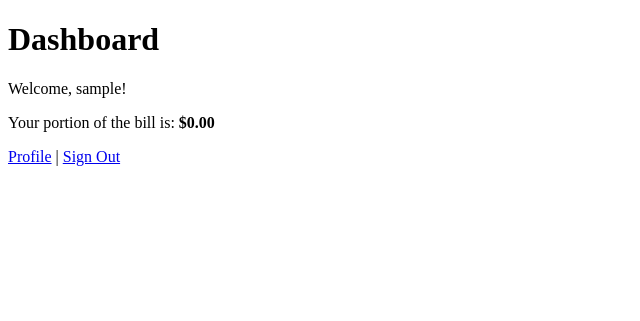
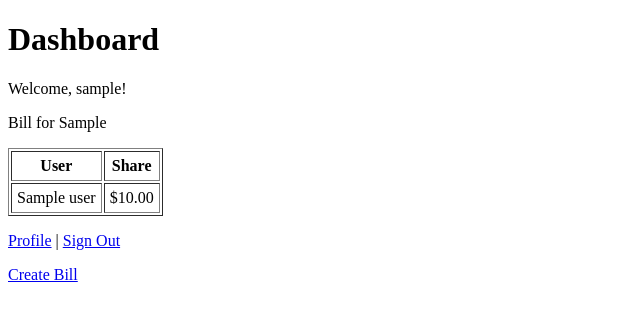
Before and after one commit to Sleepyluke/FamilyPhonePay, a Flask app: template templates/dashboard.html in a window 1280 px wide. Shown: the top 321 px of the page, without its empty margins (0-640 px from the left). Run offline with Flask 3, Linux system fonts and the light colour scheme; the template is opened without the code that fills it: most values are stand-ins (such as "Sample title", 1, 10 or a date in 2020).

Commit message:
Add bill management routes and templates

```diff
--- a/app.py
+++ b/app.py
@@ -1,14 +1,19 @@
-from flask import Flask, render_template, request, redirect, url_for, session
+from flask import Flask, render_template, request, redirect, url_for, session, jsonify
 
 app = Flask(__name__)
 app.secret_key = 'replace-with-a-secure-key'
 
-# Placeholder data for bill portions
-USER_BILLS = {
-    'alice': 20.50,
-    'bob': 35.00,
-    'charlie': 15.75
-}
+
+# In-memory data structures for bills
+# Each bill contains an id, cycle_month, total, optional pdf path and per-user
+# surcharge items
+BILLS = []
+
+def get_bill(bill_id):
+    for bill in BILLS:
+        if bill['id'] == bill_id:
+            return bill
+    return None
 
 @app.route('/')
 def index():
@@ -33,8 +38,19 @@ def dashboard():
     username = session.get('username')
     if not username:
         return redirect(url_for('signin'))
-    bill = USER_BILLS.get(username.lower(), 0.0)
-    return render_template('dashboard.html', username=username, bill=bill)
+    cycle_month = None
+    shares = {}
+    if BILLS:
+        bill = BILLS[-1]
+        cycle_month = bill['cycle_month']
+        participants = bill['items'].keys()
+        if participants:
+            base_share = bill['total'] / len(participants)
+            for user in participants:
+                surcharge = bill['items'].get(user, 0.0)
+                shares[user] = base_share + surcharge
+    return render_template('dashboard.html', username=username,
+                           cycle_month=cycle_month, shares=shares)
 
 @app.route('/profile')
 def profile():
@@ -43,6 +59,69 @@ def profile():
         return redirect(url_for('signin'))
     return render_template('profile.html', username=username)
 
+
+@app.route('/api/bills', methods=['GET', 'POST'])
+def api_bills():
+    if request.method == 'POST':
+        cycle_month = request.form.get('cycle_month') or request.json.get('cycle_month')
+        total = request.form.get('total') or request.json.get('total')
+        if not cycle_month or total is None:
+            return jsonify({'error': 'cycle_month and total required'}), 400
+        bill = {
+            'id': len(BILLS) + 1,
+            'cycle_month': cycle_month,
+            'total': float(total),
+            'pdf': None,
+            'items': {}
+        }
+        BILLS.append(bill)
+        return jsonify({'message': 'created', 'id': bill['id']}), 201
+    return jsonify({'bills': BILLS})
+
+
+@app.route('/api/bills/<int:bill_id>/items', methods=['POST'])
+def api_bill_items(bill_id):
+    bill = get_bill(bill_id)
+    if not bill:
+        return jsonify({'error': 'bill not found'}), 404
+    username = request.form.get('username') or request.json.get('username')
+    surcharge = request.form.get('surcharge') or request.json.get('surcharge')
+    if username is None or surcharge is None:
+        return jsonify({'error': 'username and surcharge required'}), 400
+    bill['items'][username.lower()] = float(surcharge)
+    return jsonify({'message': 'item updated', 'bill': bill})
+
+
+@app.route('/bills/new', methods=['GET', 'POST'])
+def create_bill():
+    if request.method == 'POST':
+        cycle_month = request.form.get('cycle_month')
+        total = request.form.get('total')
+        if cycle_month and total:
+            bill = {
+                'id': len(BILLS) + 1,
+                'cycle_month': cycle_month,
+                'total': float(total),
+                'pdf': None,
+                'items': {}
+            }
+            BILLS.append(bill)
+            return redirect(url_for('edit_bill_items', bill_id=bill['id']))
+    return render_template('create_bill.html')
+
+
+@app.route('/bills/<int:bill_id>/items', methods=['GET', 'POST'])
+def edit_bill_items(bill_id):
+    bill = get_bill(bill_id)
+    if not bill:
+        return 'Bill not found', 404
+    if request.method == 'POST':
+        username = request.form.get('username')
+        surcharge = request.form.get('surcharge')
+        if username and surcharge is not None:
+            bill['items'][username.lower()] = float(surcharge)
+    return render_template('edit_items.html', bill_id=bill_id, items=bill['items'])
+
 @app.route('/signout')
 def signout():
     session.pop('username', None)
--- a/templates/dashboard.html
+++ b/templates/dashboard.html
@@ -7,7 +7,21 @@
 <body>
     <h1>Dashboard</h1>
     <p>Welcome, {{ username }}!</p>
-    <p>Your portion of the bill is: <strong>${{ '%.2f'|format(bill) }}</strong></p>
+    {% if cycle_month %}
+    <p>Bill for {{ cycle_month }}</p>
+    <table border="1" cellpadding="5">
+        <tr><th>User</th><th>Share</th></tr>
+        {% for user, share in shares.items() %}
+        <tr{% if user == username.lower() %} style="font-weight:bold;"{% endif %}>
+            <td>{{ user }}</td>
+            <td>${{ '%.2f'|format(share) }}</td>
+        </tr>
+        {% endfor %}
+    </table>
+    {% else %}
+    <p>No bill data available.</p>
+    {% endif %}
     <p><a href="{{ url_for('profile') }}">Profile</a> | <a href="{{ url_for('signout') }}">Sign Out</a></p>
+    <p><a href="{{ url_for('create_bill') }}">Create Bill</a></p>
 </body>
 </html>
```
Also changed, not shown: templates/create_bill.html (added, +19 -0 lines), templates/edit_items.html (added, +25 -0 lines).
